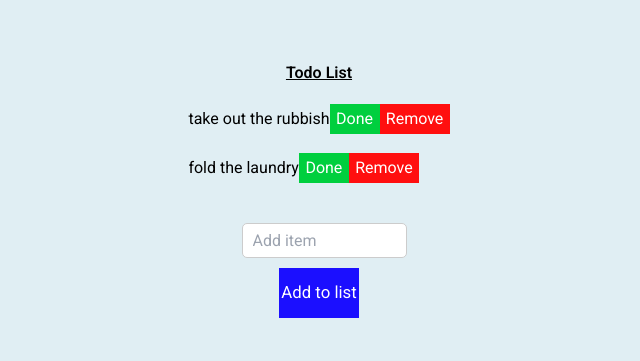
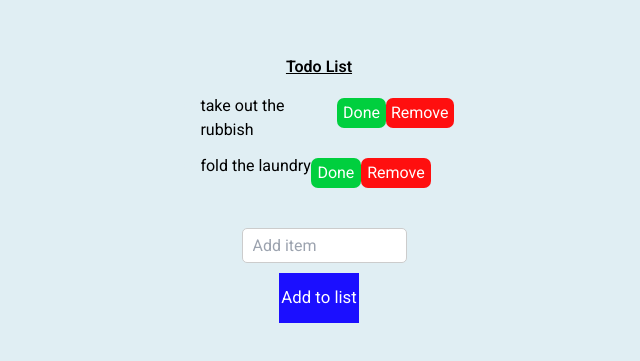
Before and after one commit to EmoryBrock-Portfolio/TodoList_TS, a React (Vite) app: page / in a window 1280 px wide. Shown: the part 211-572 px from the top of the page, without its empty margins (321-961 px from the left). Built offline with nearby package versions, Linux system fonts and the light colour scheme.

Commit message:
item button style modifications

```diff
--- a/src/component/TodoList.tsx
+++ b/src/component/TodoList.tsx
@@ -40,12 +40,14 @@ export const TodoList: React.FC = () => {
   return (
     <div className="main-container">
       <h1 className="text-3l font-bold underline"> Todo List</h1>
-      <ul class="list-inside">
+      <ul className="space-y-3">
         {todos.map((todo) => (
           <li
             key={todo.id}
             style={{ textDecoration: todo.completed ? "line-through" : "none" }}
+            className="text-body-color dark:text-dark-6 flex text-base"
           >
+            <span className="bg-primary mr-2 mt-2 flex h-2 w-full max-w-[8px] items-center justify-center rounded-full text-base"></span>
             {todo.text}
             <button id="btn-crossout" onClick={() => handleToggle(todo.id)}>{todo.completed ? "Undo" : "Done"}</button>
             <button id="btn-remove" onClick={() => onDelete(todo.id)}>Remove</button>
--- a/src/index.css
+++ b/src/index.css
@@ -52,6 +52,7 @@ button{
   font-size: 1.00rem;
   margin-top: 4px;
   cursor: pointer;
+  border-radius: 7px;
 }
 #btn-remove {
   height: 30px;
@@ -61,4 +62,5 @@ button{
   font-size: 1.00rem;
   margin-top: 4px;
   cursor: pointer;
+  border-radius: 7px;
 }
```
